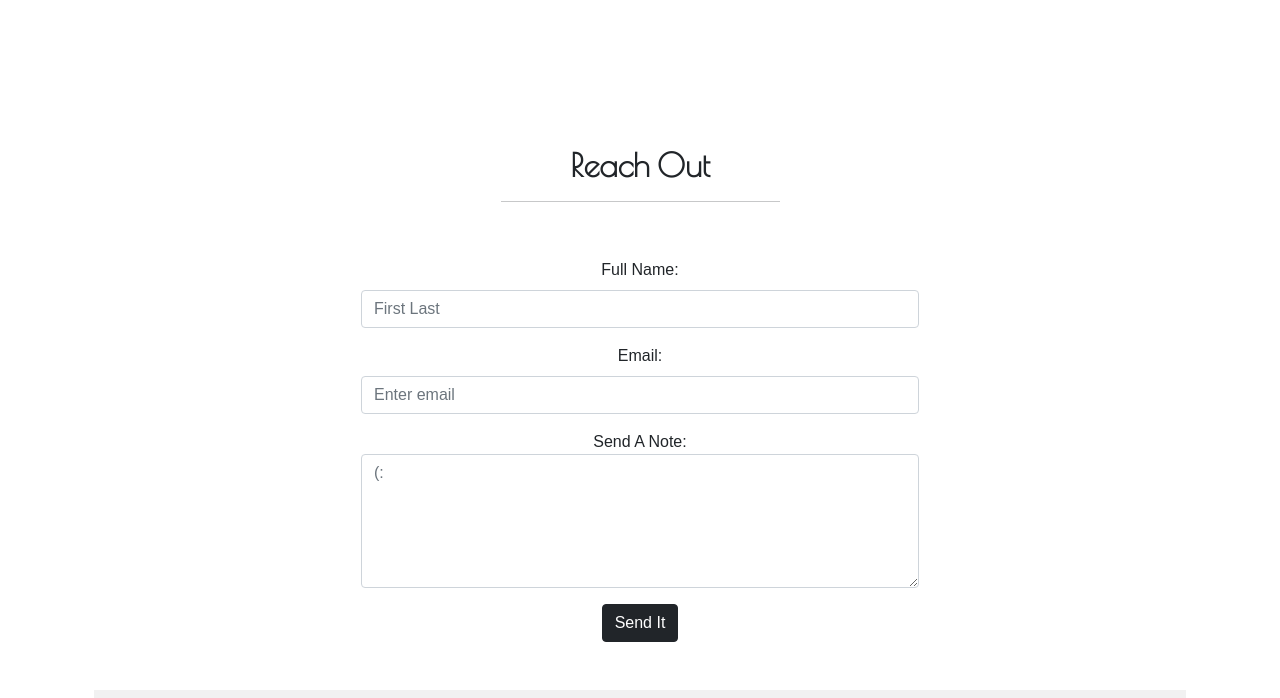
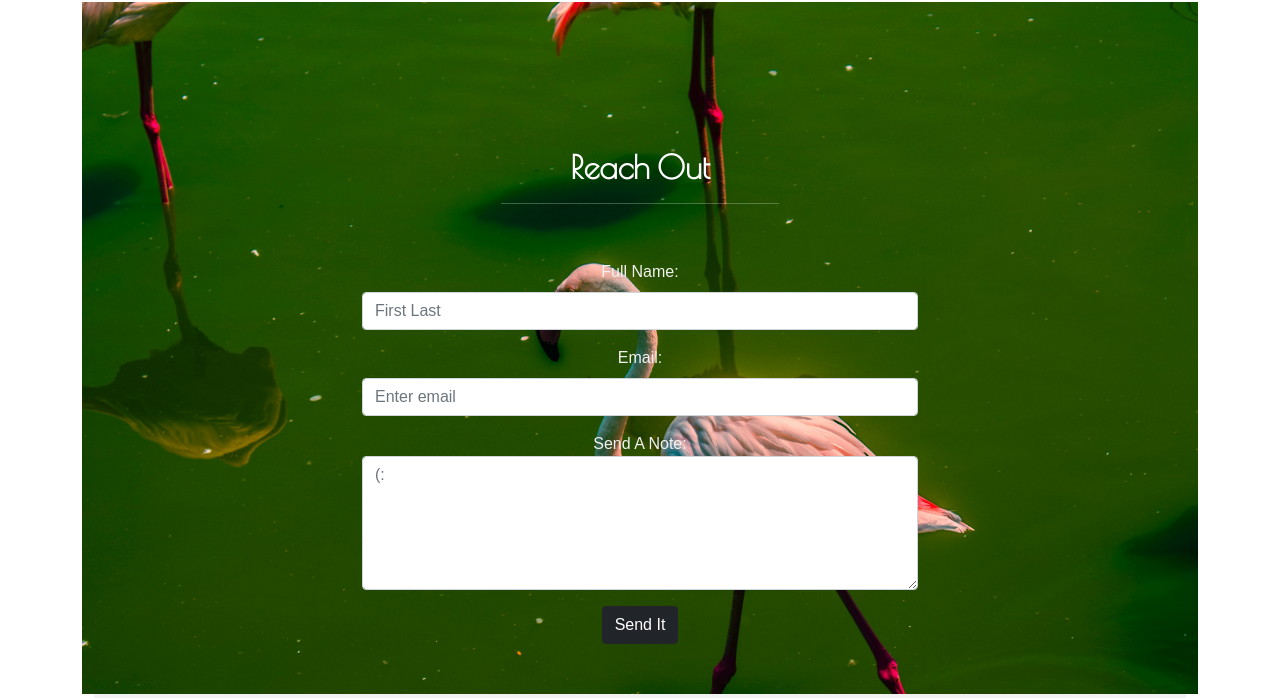
Before and after one commit to jquln/PortfolioFinal, a plain HTML site: page index.html in a window 1280 px wide. Shown: the part 1724-2422 px from the top of the page. Drawn offline with nearby package versions, Linux system fonts and the light colour scheme.

Commit message:
Added background image to contact section

```diff
--- a/CSS/style.css
+++ b/CSS/style.css
@@ -164,6 +164,26 @@ body {
     opacity: 0.9;
 }
 
+#contact h3 {
+    color: #fff;
+}
+
+#contact hr {
+    color: #fff;
+}
+
+
+.bg-img {
+    background-image: url(/img/background\ \(4\).jpg);
+    min-height: 380px;
+    background-position: center;
+    background-repeat: no-repeat;
+    background-size: cover;
+    position: relative;
+    padding: 2px;
+}
+
+
 @media screen and (max-width: 767px) {
 /*tablet*/
     .navbar {
--- a/index.html
+++ b/index.html
@@ -73,8 +73,8 @@
             Ipsam deserunt quidem ratione harum cum. Sit, earum enim. Quasi atque fugit aliquid aspernatur
             officiis porro numquam?</p>
 
-            <button class="btn w-30">
-              <a href="#">Resume</a>
+            <button class="btn w-20">
+              <a href="file:///C:/ElevenFiftyProjects/RESUME/JMitchellResume.pdf">Resume</a>
             </button>
         </div>
 
@@ -162,6 +162,7 @@
     <!-- Projects End -->
 
     <!-- Contact Start -->
+    <div class="bg-img">
     <div id="contact" class="offset w-50 mx-auto mt-5 mb-5">
       <div class="post-heading text-center">
         <h3 class="display-4 font-weight-bold">Reach Out</h3>
@@ -170,15 +171,15 @@
 
         <form action="/action_page.php">
           <div class="mb-3 mt-3">
-            <label for="email" class="form-label">Full Name:</label>
+            <label for="email" class="form-label" style="color: #f1f1f1;">Full Name:</label>
             <input type="text" class="form-control" id="email" placeholder="First Last" name="email">
           </div>
           <div class="mb-3 mt-3">
-            <label for="email" class="form-label">Email:</label>
+            <label for="email" class="form-label" style="color: #f1f1f1;">Email:</label>
             <input type="email" class="form-control" id="email" placeholder="Enter email" name="email">
           </div>
           <div class="mb-3 mt-3">
-            <label for="comment">Send A Note:</label>
+            <label for="comment" style="color: #f1f1f1;">Send A Note:</label>
               <textarea class="form-control" rows="5" id="comment" placeholder="(:" name="text"></textarea>
           </div>
 
@@ -188,7 +189,7 @@
     </div>
 
     <!-- Contact End -->
-
+  </div>
     <!-- Footer Start -->
 
     <div class="container-fluid">
```
